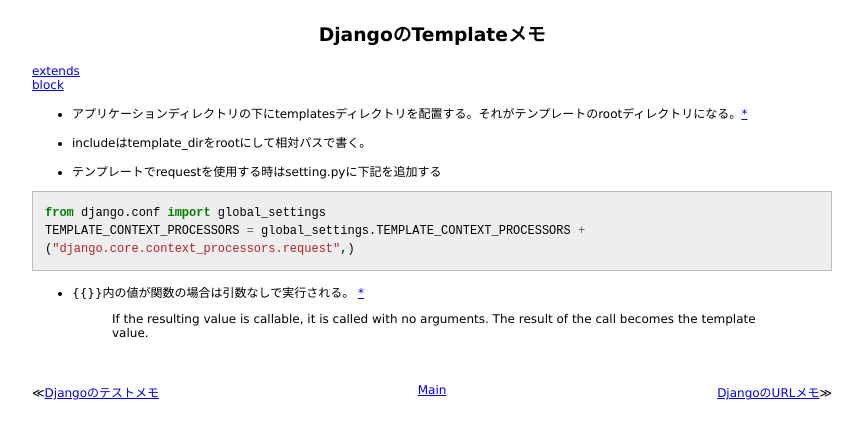
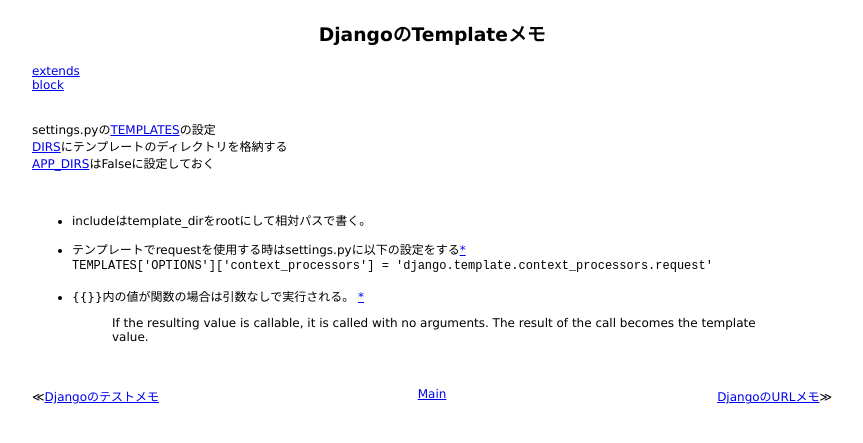
Before and after one commit to 38elements/38elements.github.com, a Jekyll site: the page built from _posts/2014-12-16-django-template.md, in a window 1280 px wide. Shown: the top 443 px of the page, without its empty margins (208-1071 px from the left). Built offline with Jekyll 4.4.1, drawn with Linux system fonts in a browser that asks for light colours; Markdown is read by kramdown in place of the engine named in the settings.

Commit message:
Update 2014-12-16-django-template.md

````diff
--- a/_posts/2014-12-16-django-template.md
+++ b/_posts/2014-12-16-django-template.md
@@ -5,16 +5,17 @@ title: DjangoのTemplateメモ
 
 [extends](https://docs.djangoproject.com/en/1.7/ref/templates/builtins/#extends)
 [block](https://docs.djangoproject.com/en/1.7/ref/templates/builtins/#block)
-
-* アプリケーションディレクトリの下にtemplatesディレクトリを配置する。それがテンプレートのrootディレクトリになる。[*](https://docs.djangoproject.com/en/1.7/ref/templates/api/#django.template.loaders.app_directories.Loader)
-
+<br>
+<br>
+settings.pyの[TEMPLATES](https://docs.djangoproject.com/en/1.8/ref/settings/#std:setting-TEMPLATES)の設定
+[DIRS](https://docs.djangoproject.com/en/1.8/ref/settings/#dirs)にテンプレートのディレクトリを格納する
+[APP_DIRS](https://docs.djangoproject.com/en/1.8/ref/settings/#app-dirs)はFalseに設定しておく
+<br>
+<br>
 * includeはtemplate_dirをrootにして相対パスで書く。
 
-* テンプレートでrequestを使用する時はsetting.pyに下記を追加する
-{% highlight python %}
-from django.conf import global_settings
-TEMPLATE_CONTEXT_PROCESSORS = global_settings.TEMPLATE_CONTEXT_PROCESSORS + ("django.core.context_processors.request",)
-{% endhighlight %}
+* テンプレートでrequestを使用する時はsettings.pyに以下の設定をする[*](https://docs.djangoproject.com/en/1.8/ref/templates/api/#django-template-context-processors-request)
+```TEMPLATES['OPTIONS']['context_processors'] = 'django.template.context_processors.request' ```
 
 * \{\{\}\}内の値が関数の場合は引数なしで実行される。 [*](https://docs.djangoproject.com/en/dev/topics/templates/#variables)
 >If the resulting value is callable, it is called with no arguments. The result of the call becomes the template value.
````
